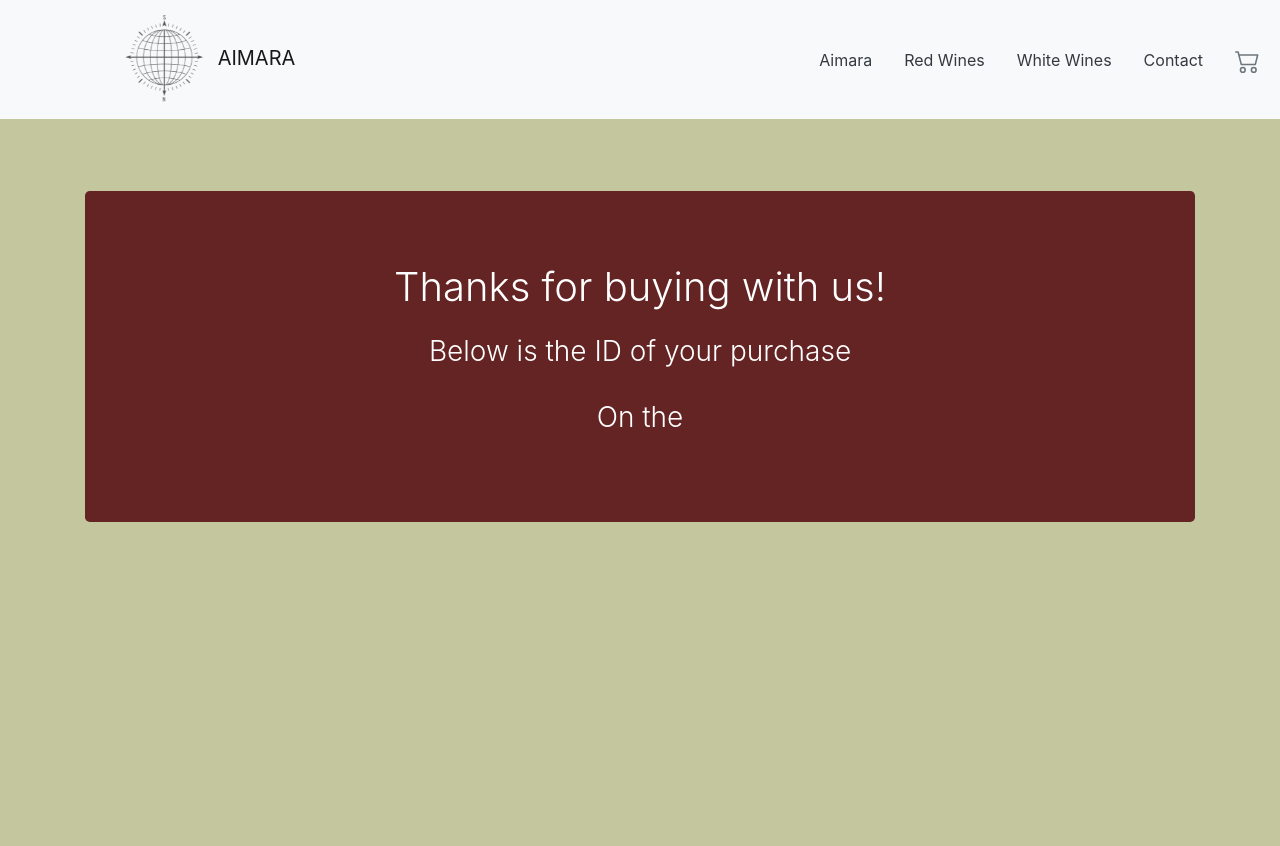
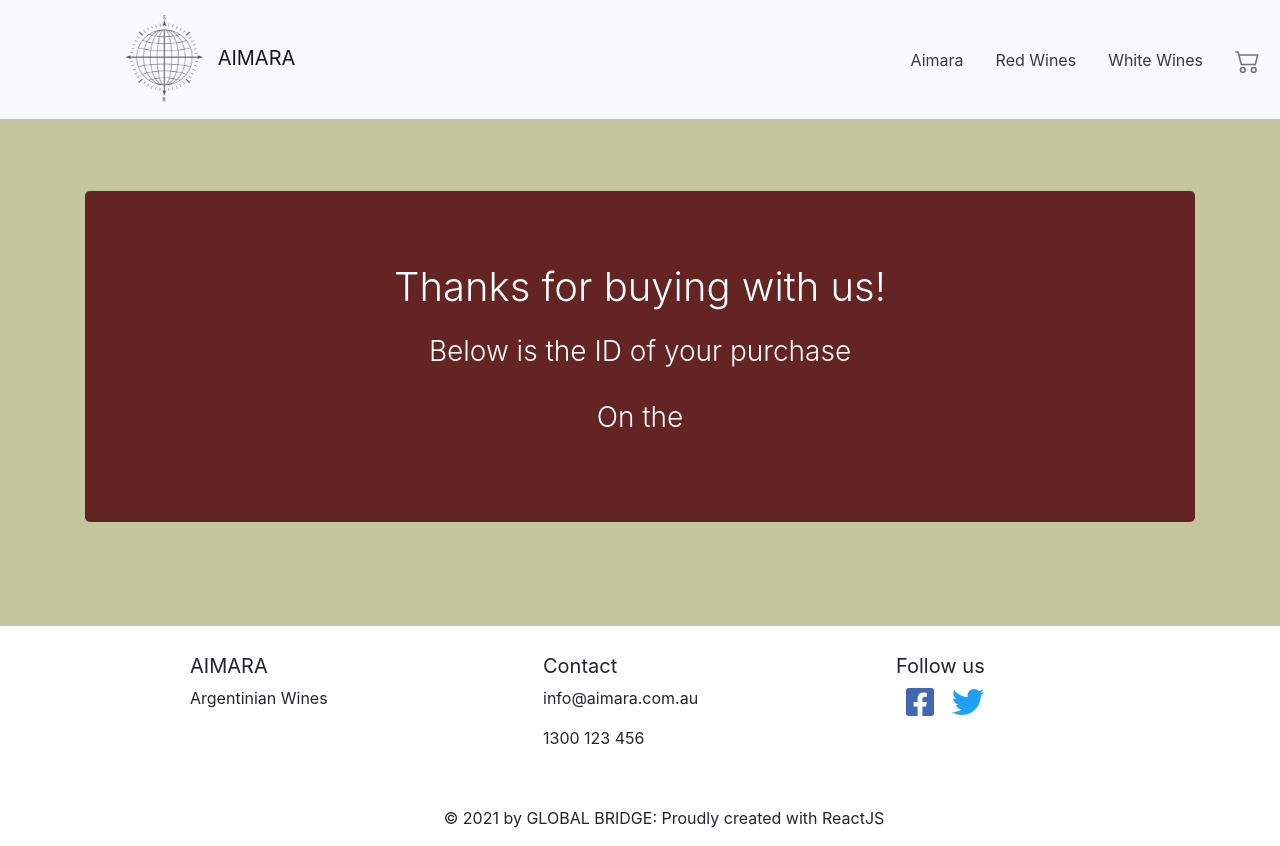
Before and after one commit to JoaquinPalacios/Aimara, a React (Create React App) app: page /PurchaseDone in a window 1280 px wide. Before the commit the page ends 800 px from the top, so only its background shows below. Built offline with nearby package versions, Linux system fonts and the light colour scheme.

Commit message:
toggle nav

```diff
--- a/package.json
+++ b/package.json
@@ -3,6 +3,9 @@
   "version": "0.1.0",
   "private": true,
   "dependencies": {
+    "@fortawesome/fontawesome-svg-core": "^1.2.35",
+    "@fortawesome/free-solid-svg-icons": "^5.15.3",
+    "@fortawesome/react-fontawesome": "^0.1.14",
     "@testing-library/jest-dom": "^5.11.9",
     "@testing-library/react": "^11.2.3",
     "@testing-library/user-event": "^12.6.0",
@@ -12,6 +15,7 @@
     "react": "^17.0.1",
     "react-bootstrap": "^1.4.3",
     "react-dom": "^17.0.1",
+    "react-icons": "^4.2.0",
     "react-router-dom": "^5.2.0",
     "react-scripts": "4.0.1",
     "web-vitals": "^0.2.4"
--- a/src/App.js
+++ b/src/App.js
@@ -7,6 +7,7 @@ import  {BrowserRouter, Switch, Route} from 'react-router-dom';
 import CartComponent from './Components/Cart/Cart';
 import { CartProvider } from './Context/CartProvider';
 import PurchaseDone from './Components/PurchaseDone';
+import FooterComponent from './Components/Footer';
 
 function App() {
   return (
@@ -33,6 +34,7 @@ function App() {
                 <PurchaseDone />
               </Route>
             </Switch>
+            <FooterComponent />
         </BrowserRouter>
       </CartProvider>
     </>
--- a/src/Components/Footer/index.jsx
+++ b/src/Components/Footer/index.jsx
@@ -1,7 +1,40 @@
+import { Container } from "react-bootstrap";
+import { FaFacebookSquare } from 'react-icons/fa';
+import { FaTwitter } from 'react-icons/fa';
+
 const FooterComponent = () => {
     return(
         <>
-        <h1>Soy el footer</h1>
+        <footer className="bg-white page-footer mt-5 pl-5 pt-1">
+            <Container className="mx-auto pb-4 pl-5">
+              <div className="row pl-5">
+                  <div className="col-md-4 col-sm-6 mt-4">
+                      <h5 className='font-weight-normal'>AIMARA</h5>
+                      <p>Argentinian Wines</p>
+                  </div>
+                  <div className="col-md-4 col-sm-6 mt-4">
+                      <h5 className='font-weight-normal'>Contact</h5>
+                      <ul className="list-unstyled">
+                          <li>
+                            <p>info@aimara.com.au</p>
+                          </li>
+                          <li>
+                            <p>1300 123 456</p>
+                          </li>
+                      </ul>
+                  </div>
+                  <div className="col-md-4 col-sm-6 mt-4">
+                      <h5 className='font-weight-normal'>Follow us</h5>
+                      <p><FaFacebookSquare className='mx-2' color='#4267B2' size='2em' /><FaTwitter className='mx-2' color='#1DA1F2' size='2em' /></p>
+                  </div>
+              </div>
+            </Container>
+            <div className="footer-copyright text-center py-3">
+                <Container fluid>
+                &copy; 2021 by GLOBAL BRIDGE: Proudly created with ReactJS
+                </Container>
+            </div>
+        </footer>
         </>
     )
 };
--- a/src/Components/ItemDetail/ItemDetail.jsx
+++ b/src/Components/ItemDetail/ItemDetail.jsx
@@ -26,7 +26,7 @@ const ItemDetail = ({ varietals }) => {
           <br />
           <Container className="py-5 px-5 shadow">
                 <Item varietals={varietals} />
-                <div className="ml-4 mr-3">
+                <div className="ml-4 mr-3 mb-1">
                     <div className="font-italic mb-4 text-center text-muted">{varietals.description}</div>
                     {checkout ? <Link to='/Cart'><Button variant="info">Checkout</Button></Link> : <ItemCountComponent className="d-flex justify-content-center" onAdd={onAdd} stock={5} initial={1} count={count} setCount={setCount} />}
                 </div>
--- a/src/Components/ItemList/ItemList.jsx
+++ b/src/Components/ItemList/ItemList.jsx
@@ -1,6 +1,5 @@
 import { Container } from "react-bootstrap";
 import { Link } from "react-router-dom";
-import FooterComponent from "../Footer";
 import HomeComponent from "../Home/Home";
 import Item from "../Item/Item";
 
@@ -14,7 +13,7 @@ const ItemList = ({ varietals }) => {
         {varietals.map((varietals) => {
         return (
         <>
-        <Container className="mt-5">
+        <Container className="my-5">
             <Link to={`/item/${varietals.title}`} className="text-decoration-none text-muted">
               <Item style={{ width: '18rem' }} key={varietals.id} varietals={varietals} />
             </Link>
@@ -22,7 +21,6 @@ const ItemList = ({ varietals }) => {
         </>
         )})}
       </div>
-      <FooterComponent />
       </>
   );
 };
--- a/src/Components/Navbar/index.jsx
+++ b/src/Components/Navbar/index.jsx
@@ -6,10 +6,12 @@ import LogoComponent from "../Logo/LogoComponent";
 
 const NavBar = () => (
   <>
-    <NavbarBootstrap bg="light" variant="light">
+    <NavbarBootstrap collapseOnSelect expand="md" bg="light" variant="light">
         <Link to="/" className="text-decoration-none">
             <NavbarBootstrap.Brand className="mx-5 px-5"><LogoComponent /> AIMARA</NavbarBootstrap.Brand>
         </Link>
+        <NavbarBootstrap.Toggle aria-controls="responsive-navbar-nav" />
+        <NavbarBootstrap.Collapse>
             <Nav className="ml-auto">
                 <Link to="/" className="text-decoration-none text-dark">
                     <Nav className="mx-3">Aimara</Nav>
@@ -20,10 +22,8 @@ const NavBar = () => (
                 <Link to="/category/white" className="text-decoration-none text-dark">
                     <Nav className="mx-3">White Wines</Nav>
                 </Link>
-            <Link to="/Contact" className="text-decoration-none text-dark">
-                <Nav className="mx-3">Contact</Nav>
-            </Link>
             </Nav>
+        </NavbarBootstrap.Collapse>
         <NavLink to="/Cart" className="pl-3 pr-1 text-muted"><CartHover /></NavLink>
     </NavbarBootstrap>
   </>
--- a/src/Container/ItemListContainer/ItemListContainer.jsx
+++ b/src/Container/ItemListContainer/ItemListContainer.jsx
@@ -1,6 +1,5 @@
 import { useEffect, useState } from "react";
 import { useParams } from "react-router-dom";
-// import aimara from "../../aimara";
 import ItemList from "../../Components/ItemList/ItemList";
 import { getFirestore } from "../../firebase";
 
```
Also changed, not shown: 2 other files (tests, documents, lock files or other folders). Lines whose indentation alone changed are shown as unchanged.
